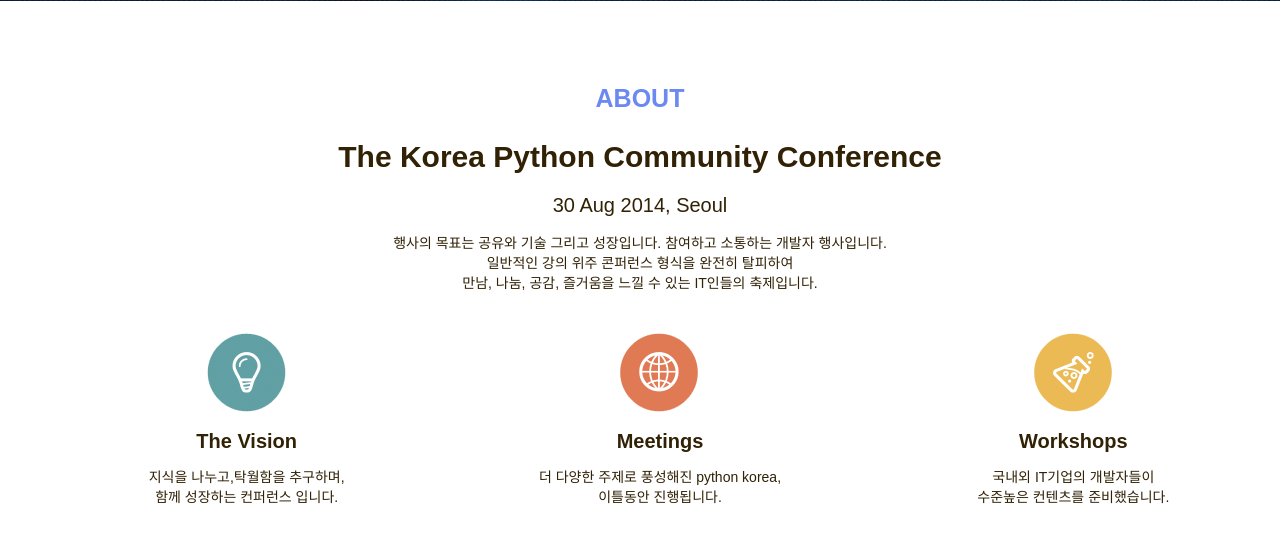
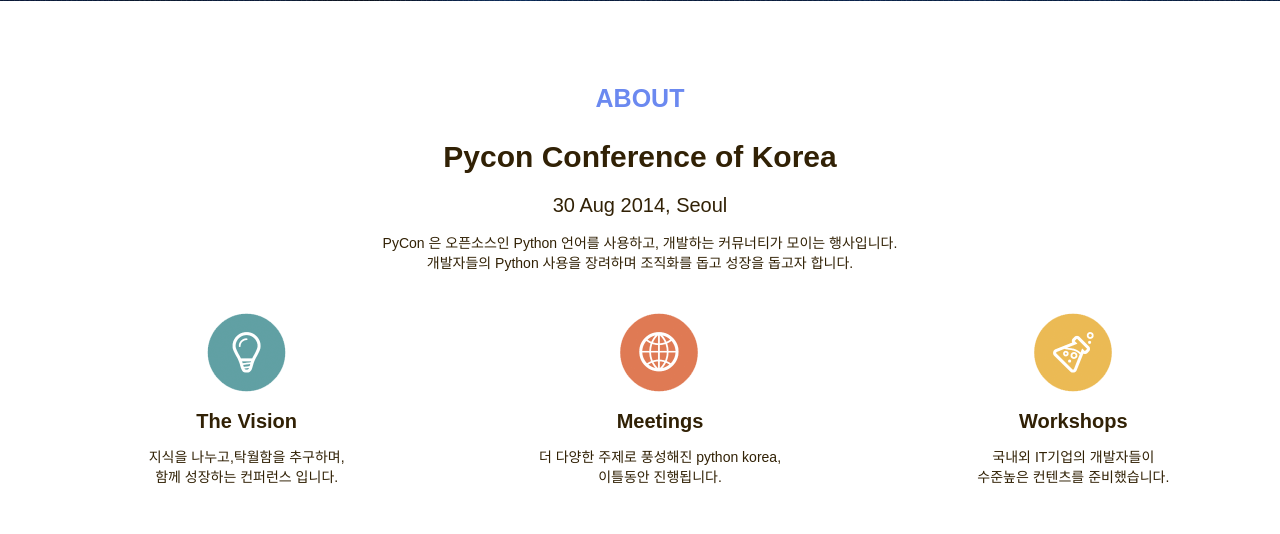
Before and after one commit to pythonkr/pyconkr-2014-teaser, a Django app: template page/templates/page/home.html in a window 1280 px wide. Shown: the part 489-1023 px from the top of the page. Run offline with Django 3.2, Linux system fonts and the light colour scheme; the template is opened without the code that fills it, so the values that code supplies are empty; style sheets or scripts are compiled from the project's sources; parts of the project's set-up code (start-up, migrations or seed data) failed here and were passed over; some libraries are stand-ins or nearby versions.

Commit message:
update about

```diff
--- a/page/templates/page/home.html
+++ b/page/templates/page/home.html
@@ -77,11 +77,10 @@
     <section id="about" data-anchor="about">
         <div class="container-fluid">
             <h2>About</h2>
-            <h3>The Korea Python Community Conference</h3>
+            <h3>Pycon Conference of Korea</h3>
             <p class="date">30 Aug 2014, Seoul</p>
-            <p class="txt">행사의 목표는 공유와 기술 그리고 성장입니다. 참여하고 소통하는 개발자 행사입니다.<br>
-            일반적인 강의 위주 콘퍼런스 형식을 완전히 탈피하여<br>
-            만남, 나눔, 공감, 즐거움을 느낄 수 있는 IT인들의 축제입니다.</p>
+	    <p class="txt">PyCon 은 오픈소스인 Python 언어를 사용하고, 개발하는 커뮤너티가 모이는 행사입니다. <br>
+	    개발자들의 Python 사용을 장려하며 조직화를 돕고 성장을 돕고자 합니다. <br/>
             <ul class="row">
                 <li class="col-md-4">
                     <i class="ico ico-1"></i>
```
